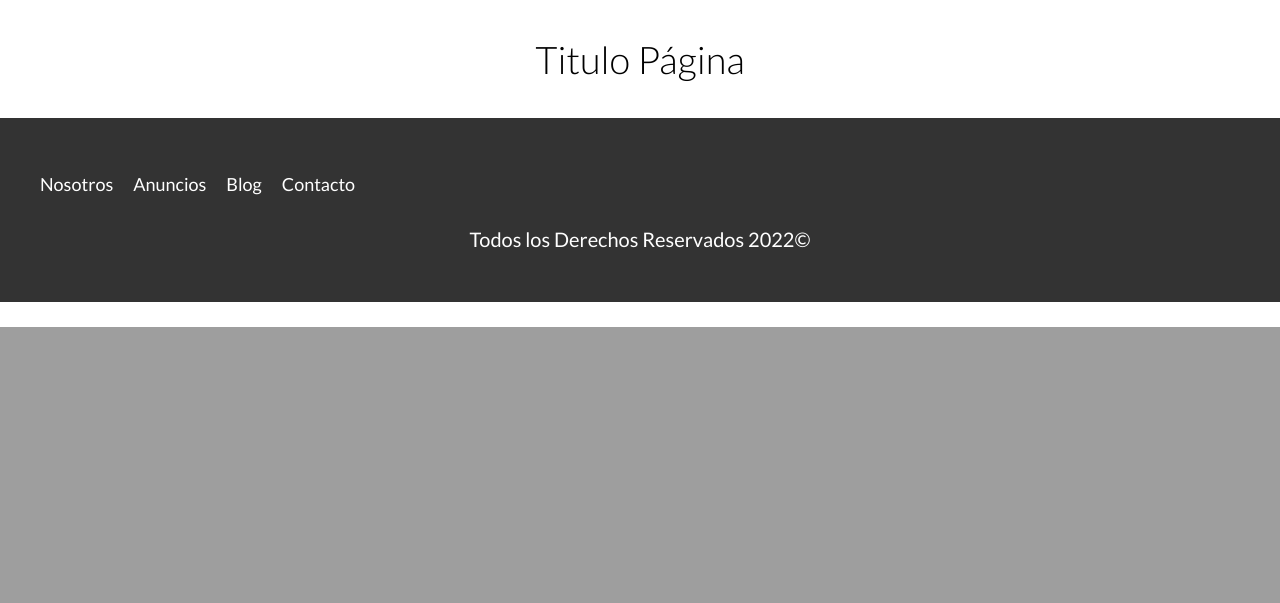
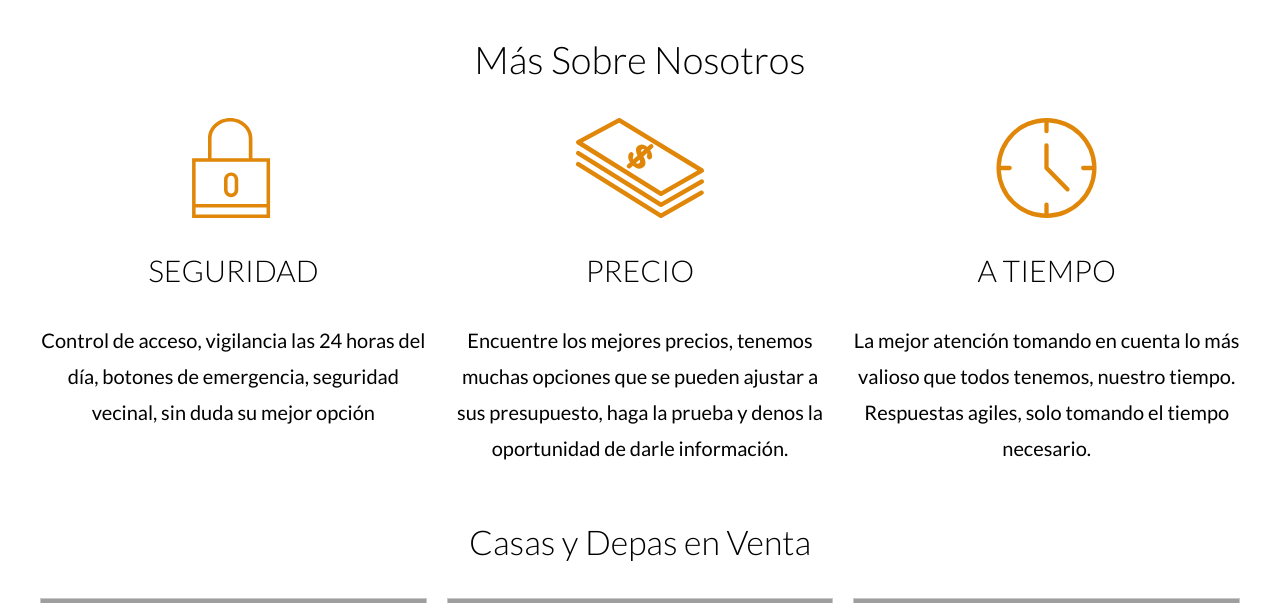
Before and after one commit to oramirezj/bienesraices_inicio, a PHP site: page / in a window 1280 px wide. Shown: the part 740-1343 px from the top of the page. Before the commit the page ends 1067 px from the top, so only its background shows below. Run offline with PHP 8.4, Linux system fonts and the light colour scheme; grey boxes are pictures that could not be loaded.

Commit message:
avance botones, iconos, anuncios

```diff
--- a/index.html
+++ b/index.html
@@ -33,10 +33,137 @@
     </header>
     <!--header-->
     <main class="contenedor seccion">
-        <h1>Titulo Página</h1>
-
+        <h1>Más Sobre Nosotros</h1>
+        <div class="iconos-nosotros">
+            <div class="icono">
+                <img src="build/img/icono1.svg" alt="Icono seguridad" loading="lazy">
+                <h3>Seguridad</h3>
+                <p>Control de acceso, vigilancia las 24 horas del día, botones de emergencia, seguridad vecinal, sin
+                    duda su mejor opción</p>
+            </div>
+            <div class="icono">
+                <img src="build/img/icono2.svg" alt="Icono Precio" loading="lazy">
+                <h3>Precio</h3>
+                <p>Encuentre los mejores precios, tenemos muchas opciones que se pueden ajustar a sus presupuesto, haga
+                    la prueba y denos la oportunidad de darle información.</p>
+            </div>
+            <div class="icono">
+                <img src="build/img/icono3.svg" alt="Icono Tiempo" loading="lazy">
+                <h3>A Tiempo</h3>
+                <p>La mejor atención tomando en cuenta lo más valioso que todos tenemos, nuestro tiempo. Respuestas
+                    agiles, solo tomando el tiempo necesario.</p>
+            </div>
+        </div>
     </main>
     <!--main-->
+    <section class="seccion contenedor">
+        <h2>Casas y Depas en Venta</h2>
+
+        <div class="contenedor-anuncios">
+            <div class="anuncio">
+                <picture>
+                    <source srcset="build/img/anuncio1.webp" type="image/webp">
+                    <source srcset="build/img/anuncio1.jpg" type="image/jpeg">
+                    <img loading="lazy" src="build/img/anuncio1.jpg" alt="anuncio">
+                </picture>
+
+                <div class="contenido-anuncio">
+                    <h3>Casa de Lujo en el Lago</h3>
+                    <p>Casa en el lago con excelente vista, acabados de lujo a un excelente precio</p>
+                    <p class="precio">$3,000,000</p>
+                    <ul class="iconos-caracteristicas">
+                        <li>
+                            <img loading="lazy" src="build/img/icono_wc.svg" alt="icono wc">
+                            <p>3</p>
+                        </li>
+                        <li>
+                            <img loading="lazy" src="build/img/icono_estacionamiento.svg" alt="icono estacionamiento">
+                            <p>3</p>
+                        </li>
+                        <li>
+                            <img loading="lazy" src="build/img/icono_dormitorio.svg" alt="icono habitaciones">
+                            <p>4</p>
+                        </li>
+                    </ul>
+                    <a href="anuncio.html" class="boton boton-amarillo">
+                        Ver Propiedad
+                    </a>
+                </div> <!--.contenido-anuncio-->
+            </div><!--.anuncio-->
+            <div class="anuncio">
+                <picture>
+                    <source srcset="build/img/anuncio2.webp" type="image/webp">
+                    <source srcset="build/img/anuncio2.jpg" type="image/jpeg">
+                    <img loading="lazy" src="build/img/anuncio2.jpg" alt="anuncio">
+                </picture>
+
+                <div class="contenido-anuncio">
+                    <h3>Casa Terminados de Lujo</h3>
+                    <p>Casa con diseño moderno, así como tecnología inteligente y amueblada</p>
+                    <p class="precio">$2,000,000</p>
+                    <ul class="iconos-caracteristicas">
+                        <li>
+                            <img loading="lazy" src="build/img/icono_wc.svg" alt="icono wc">
+                            <p>3</p>
+                        </li>
+                        <li>
+                            <img loading="lazy" src="build/img/icono_estacionamiento.svg" alt="icono estacionamiento">
+                            <p>3</p>
+                        </li>
+                        <li>
+                            <img loading="lazy" src="build/img/icono_dormitorio.svg" alt="icono habitaciones">
+                            <p>4</p>
+                        </li>
+                    </ul>
+                    <a href="anuncio.html" class="boton boton-amarillo">
+                        Ver Propiedad
+                    </a>
+                </div> <!--.contenido-anuncio-->
+            </div><!--.anuncio-->
+            <div class="anuncio">
+                <picture>
+                    <source srcset="build/img/anuncio3.webp" type="image/webp">
+                    <source srcset="build/img/anuncio3.jpg" type="image/jpeg">
+                    <img loading="lazy" src="build/img/anuncio3.jpg" alt="anuncio">
+                </picture>
+
+                <div class="contenido-anuncio">
+                    <h3>Casa con Alberca</h3>
+                    <p>Casa con alberca y acabados de lujo en la ciudad, excelente oportunidad</p>
+                    <p class="precio">$3,000,000</p>
+                    <ul class="iconos-caracteristicas">
+                        <li>
+                            <img loading="lazy" src="build/img/icono_wc.svg" alt="icono wc">
+                            <p>3</p>
+                        </li>
+                        <li>
+                            <img loading="lazy" src="build/img/icono_estacionamiento.svg" alt="icono estacionamiento">
+                            <p>3</p>
+                        </li>
+                        <li>
+                            <img loading="lazy" src="build/img/icono_dormitorio.svg" alt="icono habitaciones">
+                            <p>4</p>
+                        </li>
+                    </ul>
+                    <a href="anuncio.html" class="boton boton-amarillo">
+                        Ver Propiedad
+                    </a>
+                </div> <!--.contenido-anuncio-->
+            </div><!--.anuncio-->
+
+        </div> <!--.contenedor-anuncios-->
+        <div class="alinear-derecha">
+            <a href="anuncios.html" class="boton-verde">Ver Todas</a>
+        </div>
+    </section>
+
+    <section class="imagen-contacto">
+        <h2>Encuentra la casa de tus sueños</h2>
+        <p>Llena el formulario de contacto y un asesor se pondrá en contacto a la brevedad</p>
+        <a href="contacto.html" class="boton-amarillo">Contactános</a>
+    </section>
+
+
     <footer class="footer seccion">
         <div class="contenedor contenedor-footer">
             <nav class="navegacion">
--- a/src/scss/app.scss
+++ b/src/scss/app.scss
@@ -8,3 +8,6 @@
 @import 'layout/header';
 @import 'layout/footer';
 @import 'layout/navegacion';
+@import 'layout/iconos';
+@import 'layout/anuncios';
+@import 'layout/botones';
--- a/src/scss/base/_mixins.scss
+++ b/src/scss/base/_mixins.scss
@@ -21,3 +21,17 @@
     gap: $espaciado;
     grid-template-columns: repeat($columnas, 1fr);
 }
+@mixin boton($bgColor, $display){
+    background-color: $bgColor;
+    color: $blanco;
+    font-weight: $bold;
+    text-decoration: none;
+    padding: 1rem 3rem;
+    text-align: center;
+    margin-top: calc($separacion / 2);
+    display: $display;
+
+    &:hover {
+        background-color: darken($bgColor, 5%);
+    }
+}
--- a/src/scss/base/_utilidades.scss
+++ b/src/scss/base/_utilidades.scss
@@ -5,3 +5,7 @@
 .contenido-centrado {
     max-width: 800px;
 }
+.alinear-derecha {
+    display: flex;
+    justify-content: end;
+}
--- /dev/null
+++ b/src/scss/layout/_anuncios.scss
@@ -0,0 +1,40 @@
+@include tablet {
+    .contenedor-anuncios {
+        @include grid(3, 2rem);
+    }
+}
+.anuncio {
+    background-color: lighten($gris, 5);
+    border: 1px solid darken($gris, 10);
+
+    .contenido-anuncio {
+        padding: 2rem;
+    }
+
+    h3, p {
+        margin: 0;
+    }
+    .precio {
+        color: $verde;
+        font-weight: $bold;
+        font-size: 3rem;
+    }
+    p {
+        font-weight: $black;
+    }
+}
+.iconos-caracteristicas {
+    display: flex;
+    list-style: none;
+    padding: 0;
+
+    li {
+        flex: 1;
+        display: flex;
+
+        img {
+            flex: 0 0 3rem;
+            margin-right: 1rem;
+        }
+    }
+}
--- /dev/null
+++ b/src/scss/layout/_botones.scss
@@ -0,0 +1,6 @@
+.boton-amarillo {
+    @include boton($amarillo, block);
+}
+.boton-verde {
+    @include boton($verde, inline-block);
+}
--- /dev/null
+++ b/src/scss/layout/_iconos.scss
@@ -0,0 +1,14 @@
+@include tablet {
+    .iconos-nosotros {
+        @include grid(3, 2rem);
+    }
+}
+.icono {
+    text-align: center;
+    img{
+        height: 10rem;
+    }
+    h3 {
+        text-transform: uppercase;
+    }
+}
```
Also changed, not shown: build/css/app.css, 1 other file.
